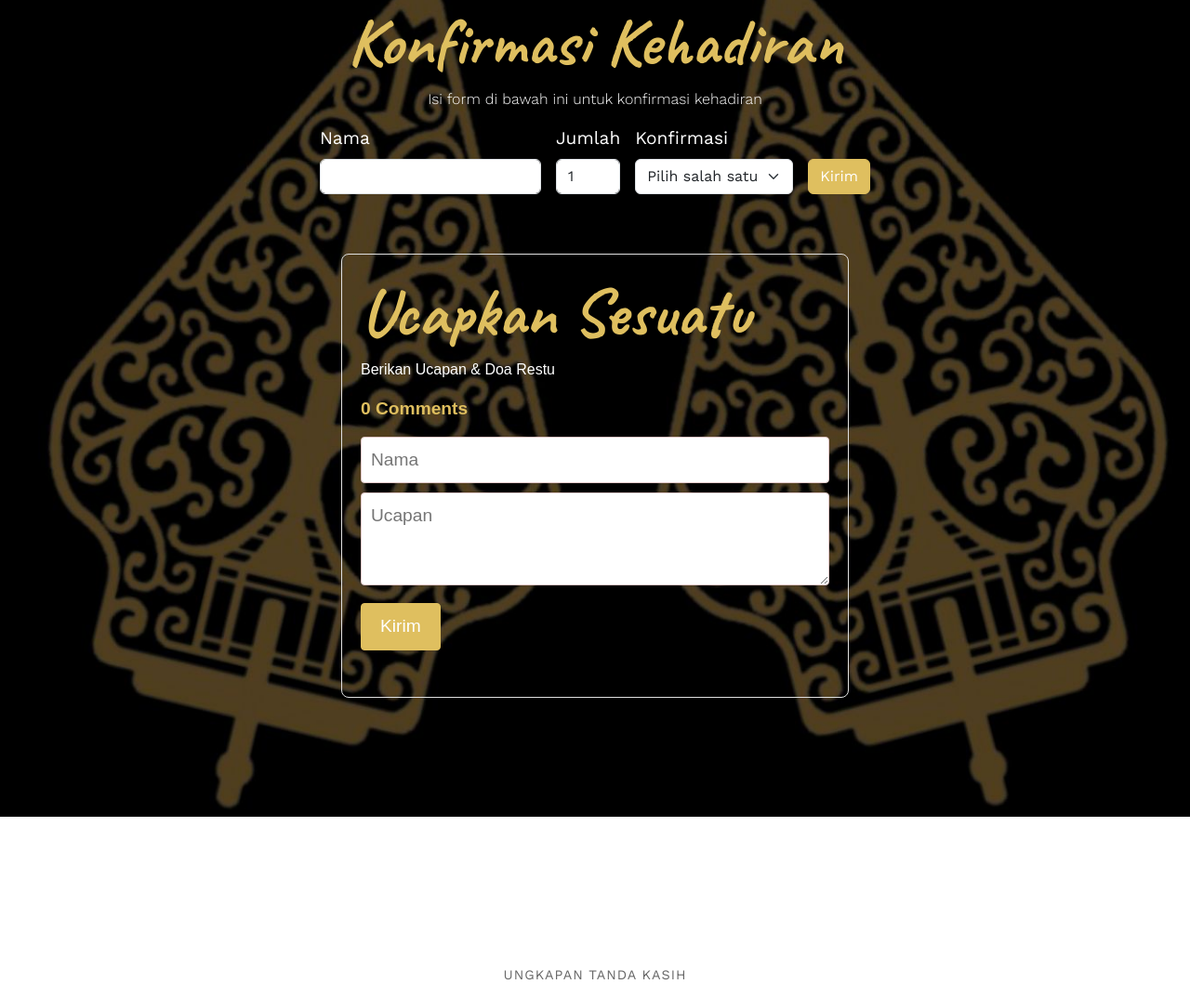
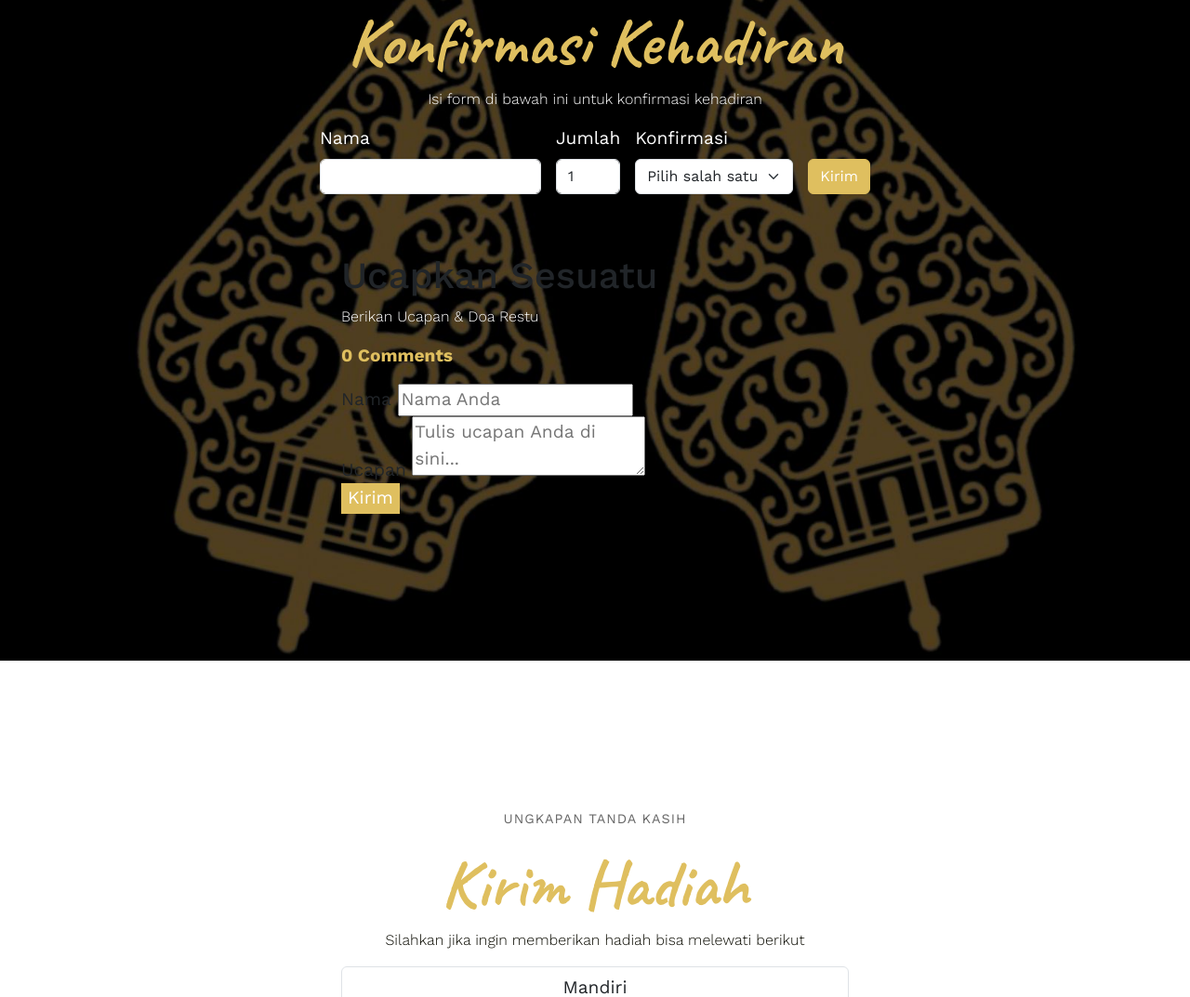
Before and after one commit to kamuhakari/singgihdistawd, a website: page index.html in a window 1280 px wide. Shown: the part 6039-7112 px from the top of the page at 93% size. Drawn offline with nearby package versions, Linux system fonts and the light colour scheme; some packages are replaced by stand-ins of ours; a script that the page names is missing; a web font is replaced by a local one.

Commit message:
Update index.html

```diff
--- a/index.html
+++ b/index.html
@@ -363,21 +363,27 @@
 
       <div class="row justify-content-center mt-5">
         <div class="col-md-6">
-          <div class="comment-section">
-            <h2>Ucapkan Sesuatu</h2>
-            <p class="subtitle">Berikan Ucapan & Doa Restu</p>
-            <div class="comment-count">0 Comments</div>
+          <h1>Ucapkan Sesuatu</h1>
+          <p class="subtitle">Berikan Ucapan & Doa Restu</p>
+          <div class="comment-count" id="commentCount">0 Comments</div>
+          <div class="comment-form">
+              <div class="form-group">
+                  <label for="name">Nama</label>
+                  <input type="text" id="name" placeholder="Nama Anda" required>
+              </div>
+              <div class="form-group">
+                  <label for="comment">Ucapan</label>
+                  <textarea id="comment" placeholder="Tulis ucapan Anda di sini..." required></textarea>
+              </div>
+              <button id="submitComment">Kirim</button>
+          </div>
 
-            <div class="comment-form">
-              <input type="text" placeholder="Nama" class="name-input">
-              <textarea placeholder="Ucapan" class="message-input"></textarea>
-              <button class="submit-btn">Kirim</button>
-            </div>
+          <div class="comments-container" id="commentsContainer">
+              <!-- Comments will be loaded here -->
+          </div>
 
-            <div class="comments-list">
-              <!-- Comments will appear here -->
-            </div>
-            <div class="pagination"></div>
+          <div class="pagination" id="pagination">
+              <!-- Pagination buttons will be added here -->
           </div>
         </div>
       </div>
```
